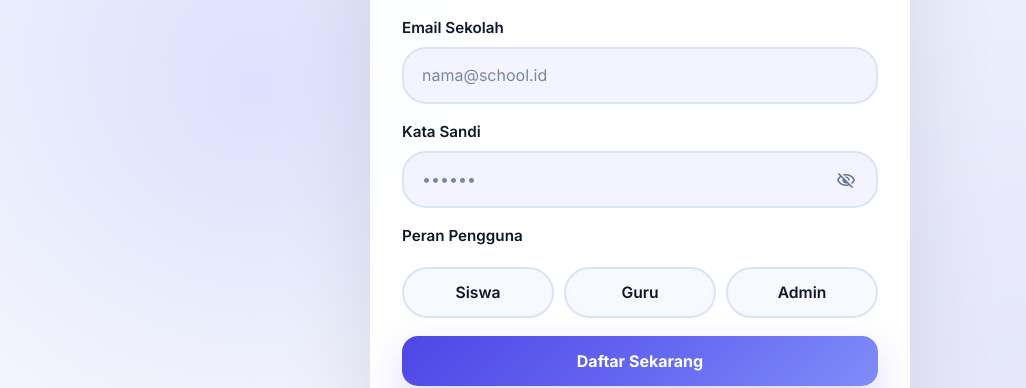
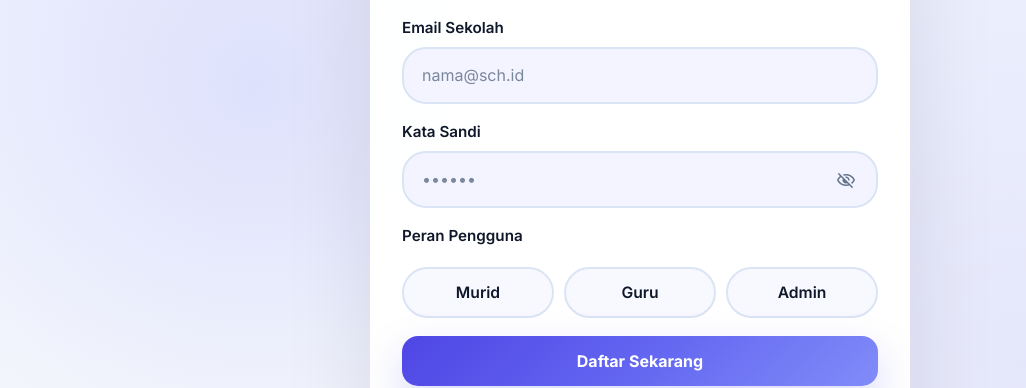
Before and after one commit to ziyadmapelcoding2-design/web-absensi, a React (Vite) app in the folder frontend/: page /register in a window 1280 px wide. Shown: the part 379-767 px from the top of the page, without its empty margins (0-1026 px from the left). Built offline with nearby package versions, Linux system fonts and the light colour scheme; no server answers.

Commit message:
bersih ya...

```diff
--- a/frontend/src/pages/AdminPage.jsx
+++ b/frontend/src/pages/AdminPage.jsx
@@ -45,7 +45,7 @@ function AdminPage({ user, onLogout, theme, onThemeToggle }) {
     <DashboardShell
       eyebrow="Admin Dashboard"
       title="Kelola Sistem Absensi Sekolah"
-      subtitle={`Halo, ${user.name}. Pantau pengguna, kelas, dan performa kehadiran dengan tampilan profesional.`}
+      subtitle={`Halo, ${user.name}. Pantau pengguna, kelas, dan performa kehadiran guru dan murid dengan mudah dari satu tempat.`}
       theme={theme}
       onThemeToggle={onThemeToggle}
       action={<button className="btn btn-secondary" onClick={onLogout}>Keluar</button>}
--- a/frontend/src/pages/LoginPage.jsx
+++ b/frontend/src/pages/LoginPage.jsx
@@ -51,7 +51,7 @@ function LoginPage({ onLogin, theme, onThemeToggle }) {
                 id="email"
                 type="email"
                 name="email_absensi"
-                placeholder="nama@school.id"
+                placeholder="nama@sch.id"
                 value={email}
                 /* PERBAIKAN: Ubah menjadi "off" atau "one-time-code" agar tidak auto-fill */
                 autoComplete="off"
--- a/frontend/src/pages/RegisterPage.jsx
+++ b/frontend/src/pages/RegisterPage.jsx
@@ -76,7 +76,7 @@ function RegisterPage({ onLogin, theme, onThemeToggle }) {
                 id="email"
                 type="email"
                 name="new_user_email"
-                placeholder="nama@school.id"
+                placeholder="nama@sch.id"
                 value={email}
                 autoComplete="email"
                 className="focus:outline-none"
@@ -123,7 +123,7 @@ function RegisterPage({ onLogin, theme, onThemeToggle }) {
               <label>Peran Pengguna</label>
               <div className="role-pill-group" role="radiogroup" aria-label="Peran Pengguna">
                 {[
-                  { value: 'student', label: 'Siswa' },
+                  { value: 'student', label: 'Murid' },
                   { value: 'teacher', label: 'Guru' },
                   { value: 'admin', label: 'Admin' },
                 ].map((option) => (
--- a/frontend/src/pages/StudentPage.jsx
+++ b/frontend/src/pages/StudentPage.jsx
@@ -23,7 +23,7 @@ function StudentPage({ user, onLogout, theme, onThemeToggle }) {
         const recordResult = await getRecords(user.name);
         setRecords(recordResult.records);
       } catch (err) {
-        setMessage(err.message || 'Gagal memuat data siswa');
+        setMessage(err.message || 'Gagal memuat data murid');
       }
     }
     loadData();
@@ -73,7 +73,7 @@ function StudentPage({ user, onLogout, theme, onThemeToggle }) {
 
   return (
     <DashboardShell
-      eyebrow="Siswa Dashboard"
+      eyebrow="Murid Dashboard"
       title="Catat Kehadiran dengan Cepat"
       subtitle={`Halo, ${user.name}. Pilih sesi yang tersedia dan kirimkan kehadiran dengan antarmuka modern.`}
       theme={theme}
--- a/frontend/src/pages/TeacherPage.jsx
+++ b/frontend/src/pages/TeacherPage.jsx
@@ -65,7 +65,7 @@ function TeacherPage({ user, onLogout, theme, onThemeToggle }) {
           <strong>{stats.activeSessions ?? '-'}</strong>
         </div>
         <div className="metric-card">
-          <span>Jumlah Siswa</span>
+          <span>Jumlah Murid</span>
           <strong>{stats.totalStudents ?? '-'}</strong>
         </div>
         <div className="metric-card">
```
Also changed, not shown: 2 other files (tests, documents, lock files or other folders).
